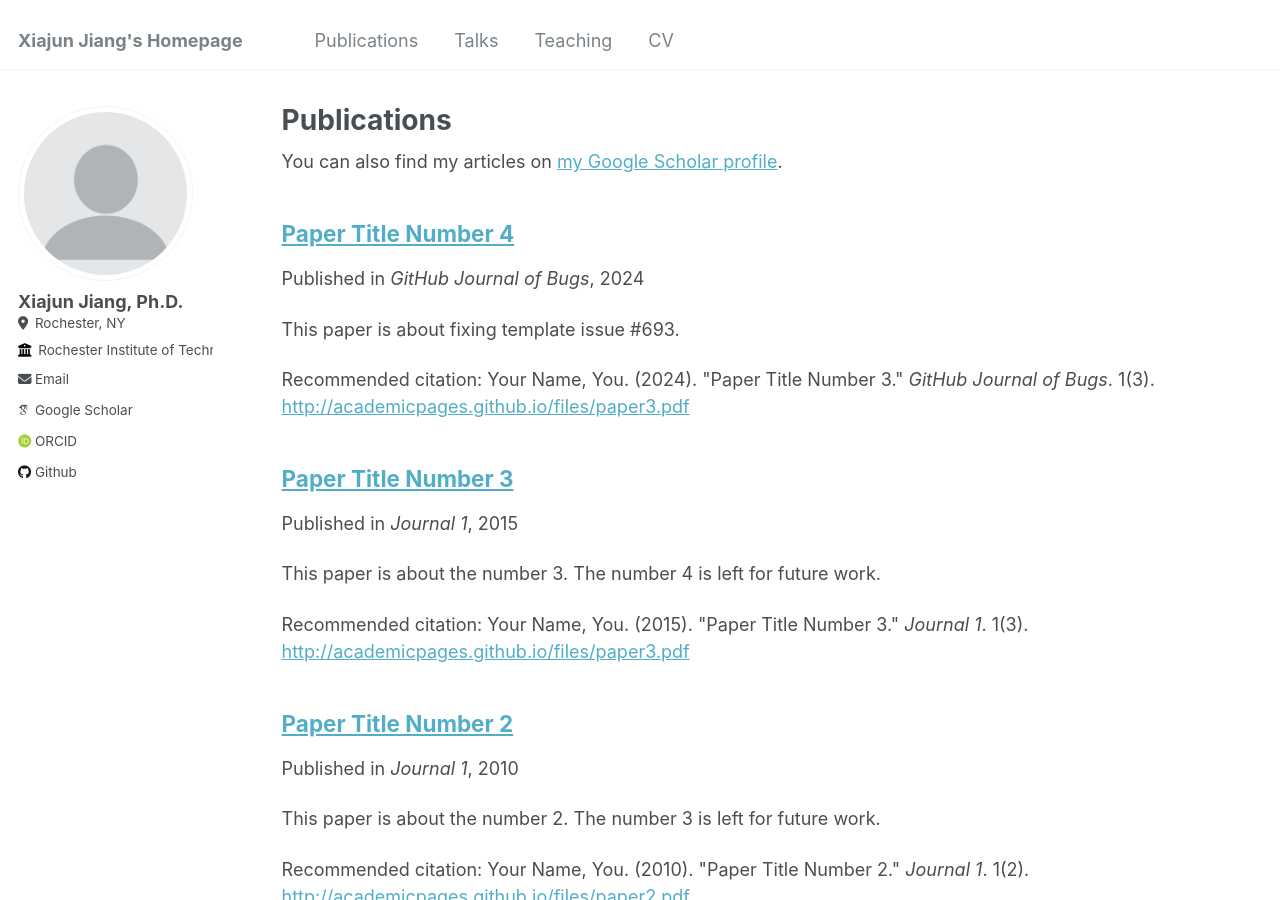
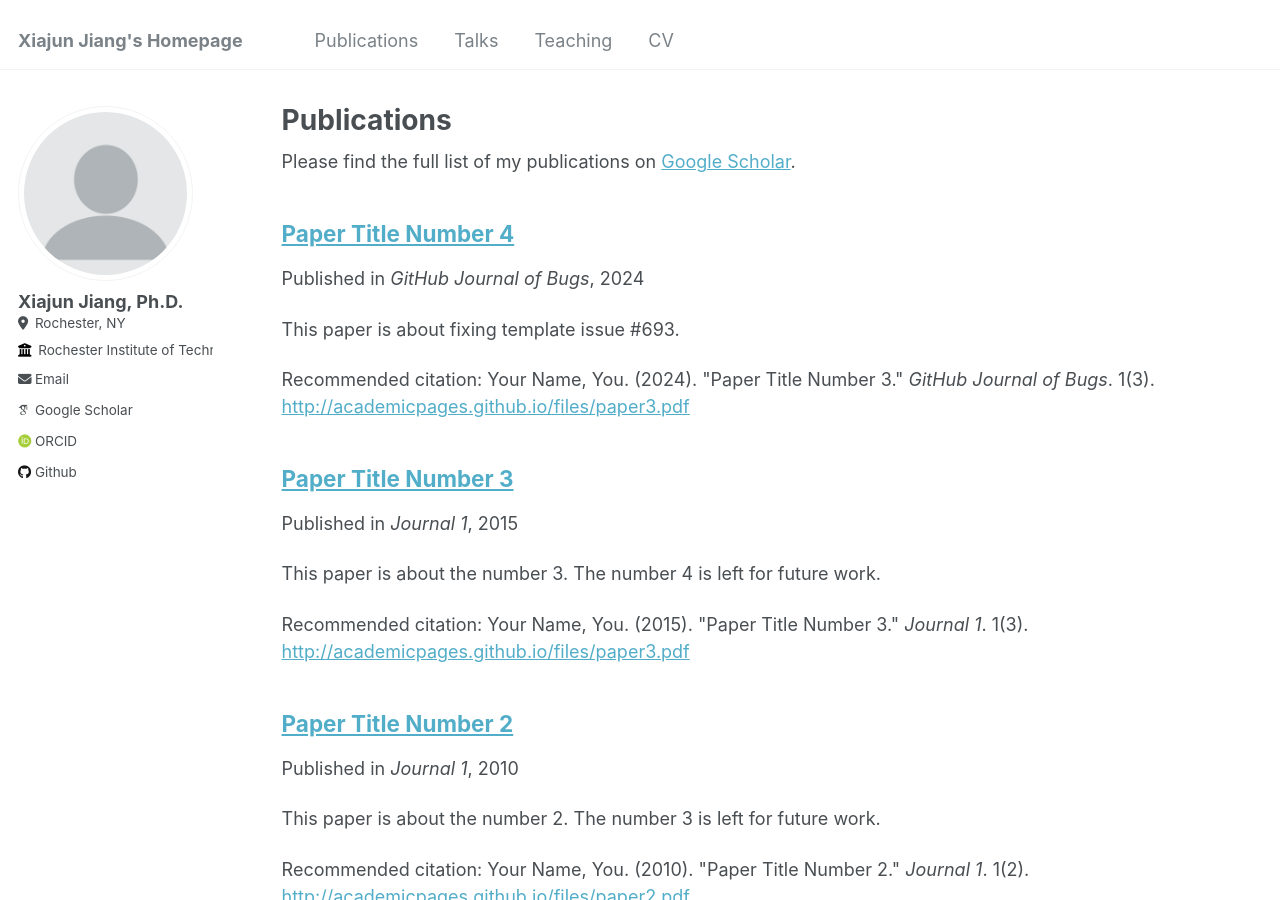
Before and after one commit to john-x-jiang/john-x-jiang.github.io, a Jekyll site: the page built from _pages/publications.md, in a window 1280 px wide and 900 px high. Built offline with Jekyll 4.4.1, drawn with Linux system fonts in a browser that asks for light colours; some web fonts are replaced.

Commit message:
update publication.md

```diff
--- a/_pages/publications.md
+++ b/_pages/publications.md
@@ -6,7 +6,7 @@ author_profile: true
 ---
 
 {% if site.author.googlescholar %}
-  <div class="wordwrap">You can also find my articles on <a href="{{site.author.googlescholar}}">my Google Scholar profile</a>.</div>
+  <div class="wordwrap">Please find the full list of my publications on <a href="{{site.author.googlescholar}}">Google Scholar</a>.</div>
 {% endif %}
 
 {% include base_path %}
```
